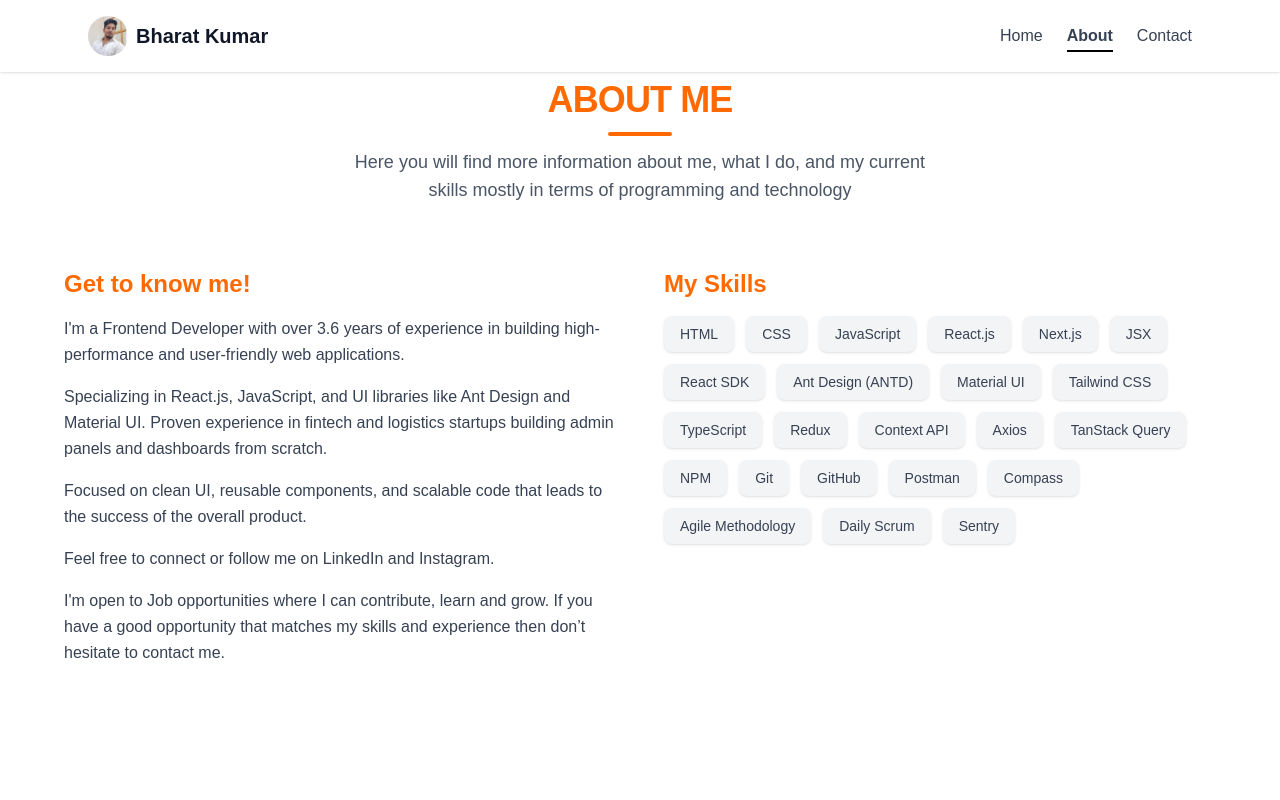
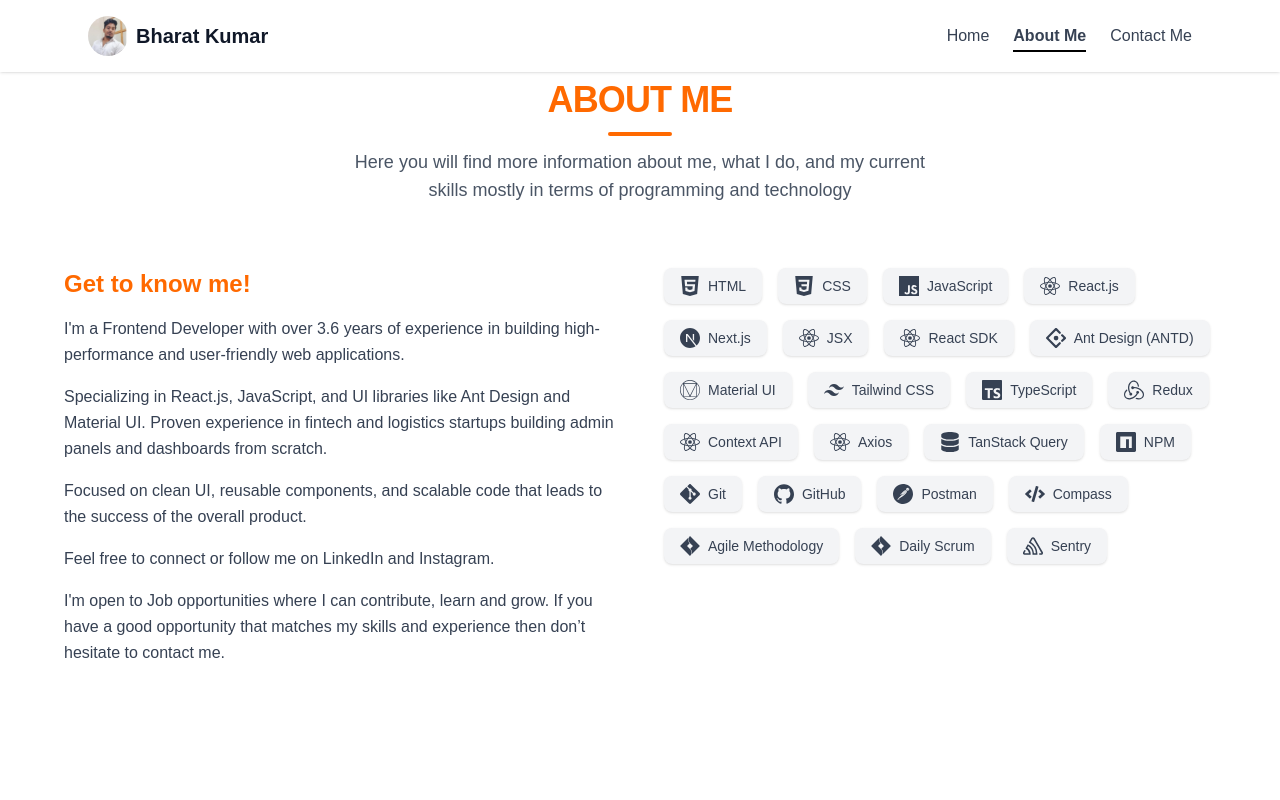
Before and after one commit to html-css-tricks-n-ask/portfolio, a Next.js app: page /about in a window 1280 px wide. Shown: the top 800 px of the page. Built offline with nearby package versions, Linux system fonts and the light colour scheme.

Commit message:
adding change in UI

```diff
--- a/package.json
+++ b/package.json
@@ -14,6 +14,7 @@
     "react": "19.1.0",
     "react-dom": "19.1.0",
     "react-hook-form": "^7.62.0",
+    "react-hot-toast": "^2.5.2",
     "react-icons": "^5.5.0"
   },
   "devDependencies": {
--- a/src/app/about/page.js
+++ b/src/app/about/page.js
@@ -1,5 +1,71 @@
 'use client'
 import { aboutMe } from '../lib/aboutData'
+import { motion } from 'framer-motion'
+
+
+
+import {
+  SiHtml5,
+  SiCss3,
+  SiJavascript,
+  SiReact,
+  SiNextdotjs,
+  SiTailwindcss,
+  SiRedux,
+  SiTypescript,
+  SiAntdesign,
+  SiMaterialdesign,  // ✅ Fixed here
+  SiNpm,
+  SiGithub,
+  SiPostman,
+  SiGit,
+  SiJirasoftware,
+  SiSentry
+} from 'react-icons/si'
+import { FaDatabase, FaCode } from 'react-icons/fa'
+
+const skillIcons = {
+  HTML: SiHtml5,
+  CSS: SiCss3,
+  JavaScript: SiJavascript,
+  'React.js': SiReact,
+  'Next.js': SiNextdotjs,
+  JSX: SiReact,
+  'React SDK': SiReact,
+  'Tailwind CSS': SiTailwindcss,
+  'TypeScript': SiTypescript,
+  Redux: SiRedux,
+  'Context API': SiReact,
+  'Ant Design (ANTD)': SiAntdesign,
+  'Material UI': SiMaterialdesign,
+  Axios: SiReact,
+  'TanStack Query': FaDatabase,
+  NPM: SiNpm,
+  Git: SiGit,
+  GitHub: SiGithub,
+  Postman: SiPostman,
+  Compass: FaCode,
+  Jira: SiJirasoftware,              // ✅ Added Jira
+  'Agile Methodology': SiJirasoftware,
+  'Daily Scrum': SiJirasoftware,
+  Sentry: SiSentry,
+}
+
+
+const containerVariants = {
+  hidden: {},
+  visible: {
+    transition: {
+      staggerChildren: 0.05,
+    },
+  },
+}
+
+const itemVariants = {
+  hidden: { opacity: 0, y: 20 },
+  visible: { opacity: 1, y: 0 },
+}
+
 
 export default function AboutPage() {
   return (
@@ -30,21 +96,27 @@
           </div>
 
           {/* Skills */}
-          <div>
-            <h3 className="text-2xl font-semibold text-orange-500 mb-4">
-              My Skills
-            </h3>
-            <div className="flex flex-wrap gap-3">
-              {aboutMe.skills.map((skill, index) => (
-                <span
-                  key={index}
-                  className="bg-gray-100 px-4 py-2 rounded-lg text-sm font-medium text-gray-700 shadow-sm hover:bg-orange-100 hover:text-orange-600 transition"
-                >
-                  {skill}
-                </span>
-              ))}
-            </div>
-          </div>
+         <motion.div
+  variants={containerVariants}
+  initial="hidden"
+  animate="visible"
+  className="flex flex-wrap gap-4"
+>
+  {aboutMe.skills.map((skill, index) => {
+    const Icon = skillIcons[skill]
+    return (
+      <motion.div
+        key={index}
+        variants={itemVariants}
+        whileHover={{ scale: 1.1, color: '#f97316' }}
+        className="flex items-center gap-2 bg-gray-100 px-4 py-2 rounded-lg text-sm font-medium text-gray-700 shadow-sm"
+      >
+        {Icon && <Icon className="text-xl" />}
+        <span>{skill}</span>
+      </motion.div>
+    )
+  })}
+</motion.div>
         </div>
       </div>
     </section>
--- a/src/app/components/ContactForm.js
+++ /dev/null
@@ -1,69 +0,0 @@
-'use client'
-
-import React from 'react'
-import { formFields } from '../lib/formFieldsData'
-
-const ContactForm = () => {
-  return (
-    <section className="min-h-screen bg-white flex flex-col items-center justify-center px-4 py-16">
-      {/* Heading */}
-      <div className="text-center max-w-2xl mb-4 mt-2">
-        <h2 className="text-4xl font-bold text-orange-500 uppercase tracking-wide mb-2">
-          Contact Us
-        </h2>
-        <div className="h-1 w-20 mx-auto bg-orange-500 rounded-full mb-4"></div>
-        <p className="text-gray-600 text-lg">
-          Feel free to contact me by submitting the form below. I will get back to you as soon as possible.
-        </p>
-      </div>
-
-      {/* Form Container */}
-      <div className="w-full max-w-xl bg-white p-8 md:p-10 rounded-2xl shadow-xl border border-gray-100">
-        <form
-  action="https://formsubmit.co/f51d65df0956bbc984477697dddf4420"
-          method="POST"
-          className="space-y-6"
-        >
-          {/* Optional hidden fields */}
-          <input type="hidden" name="_captcha" value="false" />
-          <input type="hidden" name="_next" value="https://yourdomain.com/thank-you" />
-
-          {formFields.map((field) => (
-            <div key={field.name}>
-              <label className="block text-sm font-medium text-gray-700 mb-2">
-                {field.label}
-              </label>
-
-              {field.type === 'textarea' ? (
-                <textarea
-                  name={field.name}
-                  placeholder={field.placeholder}
-                  required
-                  className="w-full px-4 py-3 text-gray-800 bg-gray-100 border border-gray-300 rounded-md outline-none focus:ring-2 focus:ring-orange-500 resize-none transition"
-                  rows="5"
-                />
-              ) : (
-                <input
-                  type={field.type}
-                  name={field.name}
-                  placeholder={field.placeholder}
-                  required
-                  className="w-full px-4 py-3 text-gray-800 bg-gray-100 border border-gray-300 rounded-md outline-none focus:ring-2 focus:ring-orange-500 transition"
-                />
-              )}
-            </div>
-          ))}
-
-          <button
-            type="submit"
-            className="w-full py-3 bg-orange-500 text-white font-semibold uppercase rounded-md shadow hover:bg-orange-600 transition-all"
-          >
-            Submit
-          </button>
-        </form>
-      </div>
-    </section>
-  )
-}
-
-export default ContactForm
--- a/src/app/components/Navbar.js
+++ b/src/app/components/Navbar.js
@@ -4,12 +4,11 @@
 import Link from 'next/link'
 import { usePathname } from 'next/navigation'
 import { FiMenu, FiX } from 'react-icons/fi' // react-icons
-// import profileImg from "../../../public/profile.png"
 
 const navLinks = [
   { name: 'Home', href: '/' },
-  { name: 'About', href: '/about' },
-  { name: 'Contact', href: '/contact' },
+  { name: 'About Me', href: '/about' },
+  { name: 'Contact Me', href: '/contact' },
 ]
 
 export default function Navbar() {
--- a/src/app/contact/page.js
+++ b/src/app/contact/page.js
@@ -1,5 +1,67 @@
-import ContactForm from '../components/ContactForm.js';
+'use client'
 
+import { formFields } from "../lib/formFieldsData.js";
 export default function ContactPage() {
-  return <ContactForm />;
+  return (
+ <section className="min-h-screen bg-white to-gray-50 flex flex-col items-center justify-center px-4 py-20 md:py-24">
+  <div className="text-center max-w-2xl mb-4">
+    <h2 className="text-4xl font-bold text-orange-500 uppercase tracking-wide mb-2">
+      Contact Us
+    </h2>
+    <div className="h-1 w-20 mx-auto bg-orange-500 rounded-full mb-4"></div>
+    <p className="text-gray-600 text-lg">
+      Feel free to contact me by submitting the form below. I will get back to you as soon as possible.
+    </p>
+  </div>
+
+      {/* Form Container */}
+      <div className="w-full max-w-xl bg-white p-8 md:p-10 rounded-2xl shadow-xl border border-gray-100">
+        <form
+          action="https://formsubmit.co/f51d65df0956bbc984477697dddf4420"
+          method="POST"
+          className="space-y-6"
+        >
+          {/* Optional hidden fields */}
+          <input type="hidden" name="_captcha" value="false" />
+          <input type="hidden" name="_next" value="https://yourdomain.com/thank-you" />
+
+          {formFields.map((field) => (
+            <div key={field.name}>
+              <label className="block text-sm font-medium text-gray-700 mb-2">
+                {field.label}
+              </label>
+
+              {field.type === 'textarea' ? (
+                <textarea
+                  name={field.name}
+                  placeholder={field.placeholder}
+                  required
+                  className="w-full px-4 py-3 text-gray-800 bg-gray-100 border border-gray-300 rounded-md outline-none focus:ring-2 focus:ring-orange-500 resize-none transition"
+                  rows="5"
+                />
+              ) : (
+                <input
+                  type={field.type}
+                  name={field.name}
+                  placeholder={field.placeholder}
+                  required
+                  className="w-full px-4 py-3 text-gray-800 bg-gray-100 border border-gray-300 rounded-md outline-none focus:ring-2 focus:ring-orange-500 transition"
+                />
+              )}
+            </div>
+          ))}
+          <input type="hidden" name="_next" value="http://localhost:3000/thank-you" />
+
+
+          <button
+            type="submit"
+            className="w-full py-3 bg-orange-500 text-white font-semibold uppercase rounded-md shadow hover:bg-orange-600 transition-all"
+          >
+            Submit
+          </button>
+        </form>
+      </div>
+    </section>
+
+  );
 }
--- a/src/app/layout.js
+++ b/src/app/layout.js
@@ -2,7 +2,7 @@
 import "./globals.css";
 import Navbar from "./components/Navbar";
 import Footer from "./components/Footer";
-
+import { Toaster } from 'react-hot-toast'
 const geistSans = Geist({
   variable: "--font-geist-sans",
   subsets: ["latin"],
@@ -24,9 +24,10 @@
       <body
         className={`${geistSans.variable} ${geistMono.variable} antialiased`}
       >
-        <Navbar/>
+        <Navbar />
         {children}
-        <Footer/>
+        <Toaster position="top-center" reverseOrder={false} />
+        <Footer />
       </body>
     </html>
   );
--- a/src/app/lib/profileData.js
+++ b/src/app/lib/profileData.js
@@ -3,7 +3,7 @@
   title: 'Frontend Developer | UI/UX Enthusiast',
   description:
     'I build modern, responsive web apps with React, Next.js, and clean UI. Currently exploring advanced frontend architectures and performance.',
-  ctaText: 'About',
+  ctaText: 'About Me',
   ctaLink: '/about',
   socials: [
     {
--- /dev/null
+++ b/src/app/thank-you/page.js
@@ -0,0 +1,20 @@
+'use client'
+
+import { useEffect } from 'react'
+import { toast } from 'react-hot-toast'
+import { useRouter } from 'next/navigation'
+
+export default function ThankYouPage() {
+  useEffect(() => {
+    toast.success('Message sent successfully!')
+  }, [])
+
+  return (
+    <div className="min-h-screen flex items-center justify-center text-center p-6">
+      <div>
+        <h1 className="text-3xl font-bold text-green-600 mb-4">Thank You!</h1>
+        <p className="text-gray-700 text-lg">Your message has been sent. I’ll get back to you soon.</p>
+      </div>
+    </div>
+  )
+}
```
Also changed, not shown: src/app/page.js (+53 -11 lines), 1 other file (tests, documents, lock files or other folders).
